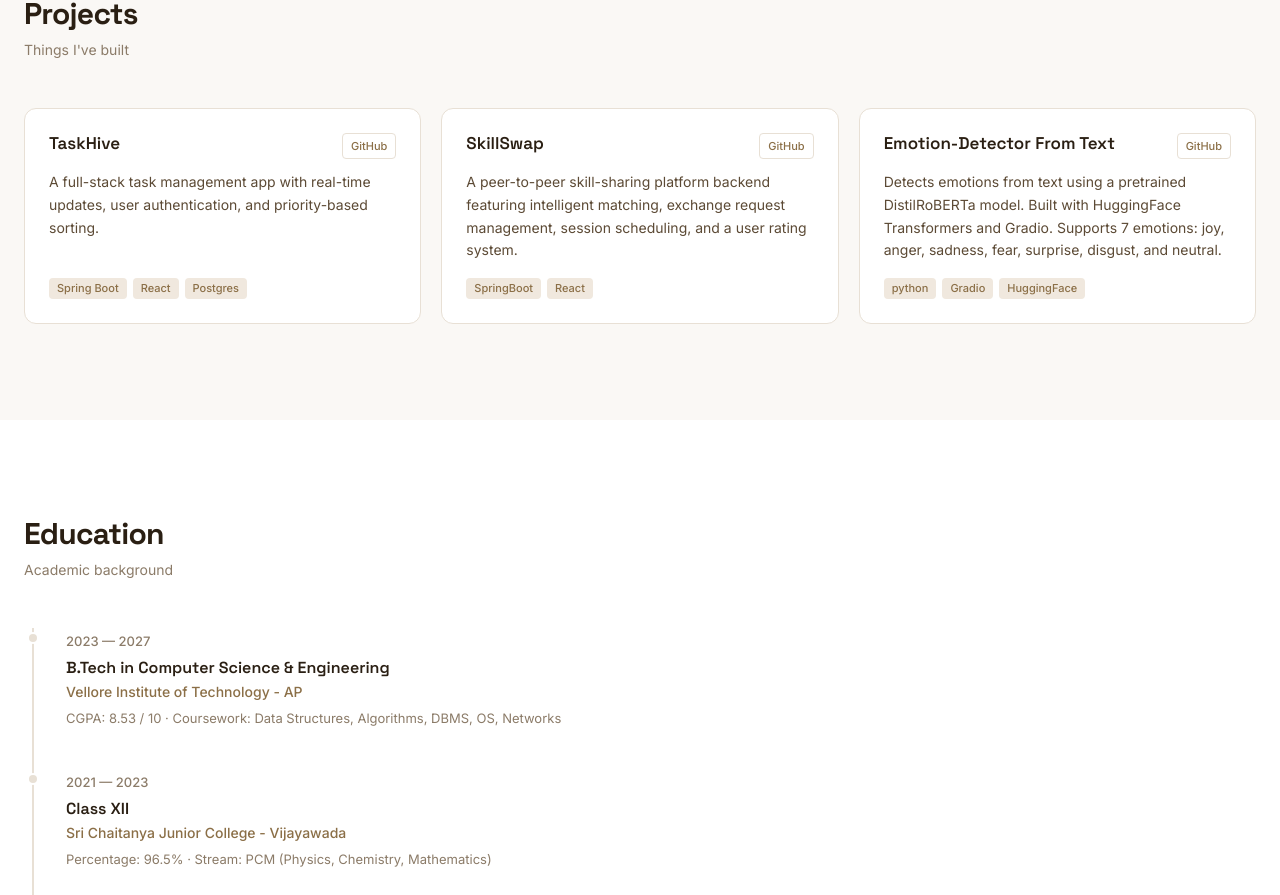
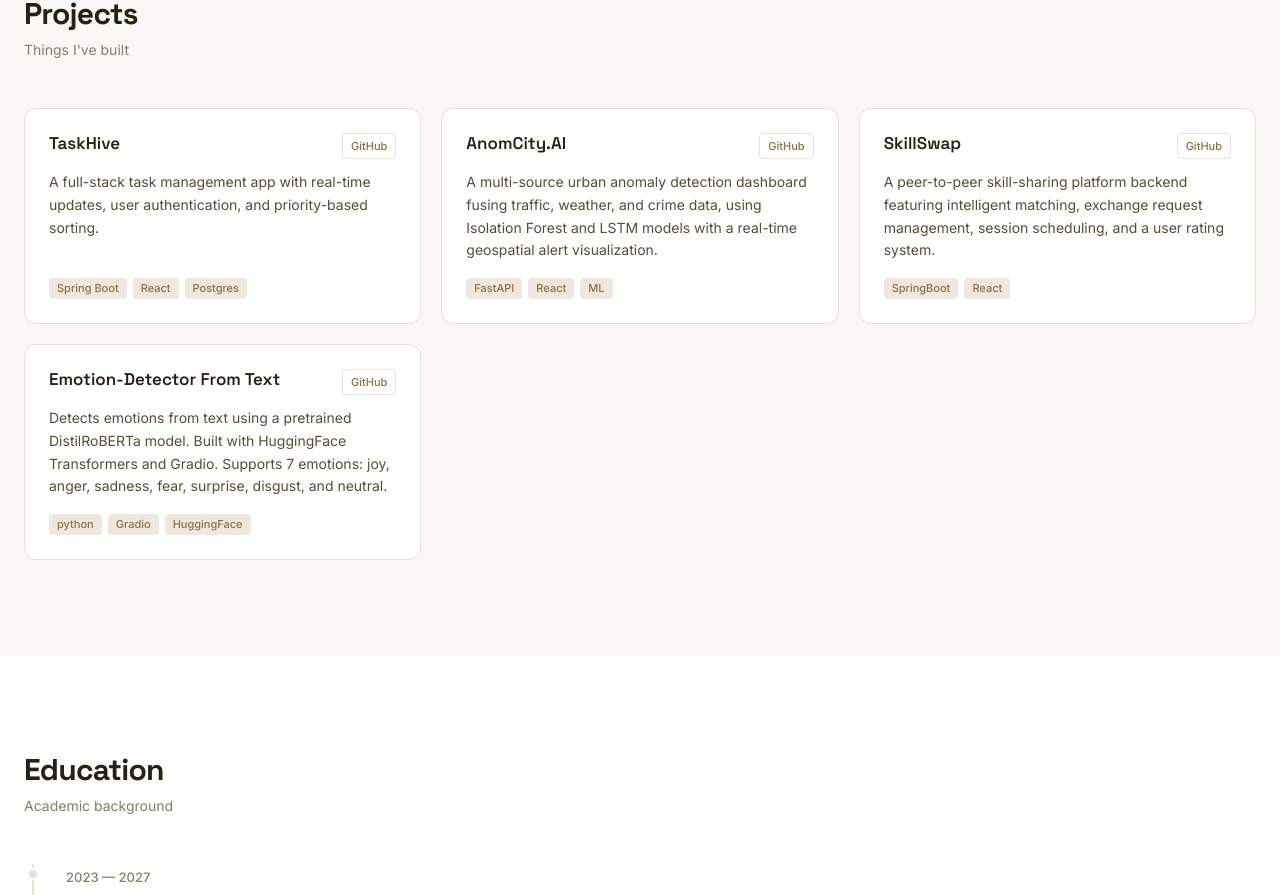
Before and after one commit to solasas/my-portfolio, a Next.js app: page / in a window 1280 px wide. Shown: the part 1217-2112 px from the top of the page. Built offline with nearby package versions, Linux system fonts and the light colour scheme.

Commit message:
added projects

```diff
--- a/components/sections/Projects.tsx
+++ b/components/sections/Projects.tsx
@@ -29,6 +29,14 @@ const DEFAULTS: Project[] = [
   },
   {
     id: 'proj2',
+    name: 'AnomCity.AI',
+    desc: 'A multi-source urban anomaly detection dashboard fusing traffic, weather, and crime data, using Isolation Forest and LSTM models with a real-time geospatial alert visualization.',
+    github: 'GitHub', githubUrl: 'https://github.com/solasas/AnomCity.AI',
+    demo: 'Demo',     demoUrl: '',   showDemo: false,
+    tags: ['FastAPI', 'React', 'ML'],
+  },
+  {
+    id: 'proj3',
     name: 'SkillSwap',
     desc: 'A peer-to-peer skill-sharing platform backend featuring intelligent matching, exchange request management, session scheduling, and a user rating system.',
     github: 'GitHub', githubUrl: 'https://github.com/solasas/skillswap',
@@ -36,7 +44,7 @@ const DEFAULTS: Project[] = [
     tags: ['SpringBoot', 'React'],
   },
   {
-    id: 'proj3',
+    id: 'proj4',
     name: 'Emotion-Detector From Text',
     desc: 'Detects emotions from text using a pretrained DistilRoBERTa model. Built with HuggingFace Transformers and Gradio. Supports 7 emotions: joy, anger, sadness, fear, surprise, disgust, and neutral.',
     github: 'GitHub', githubUrl: 'https://github.com/solasas/Emotion-Detector',
```
